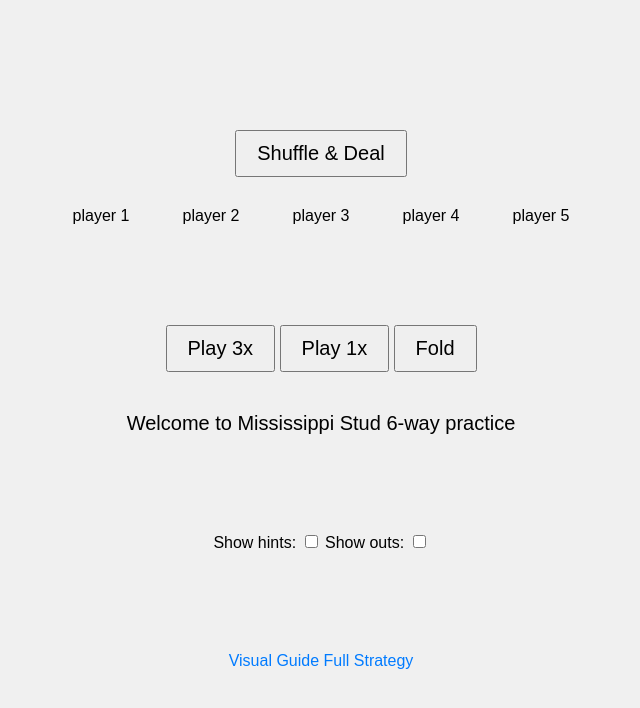
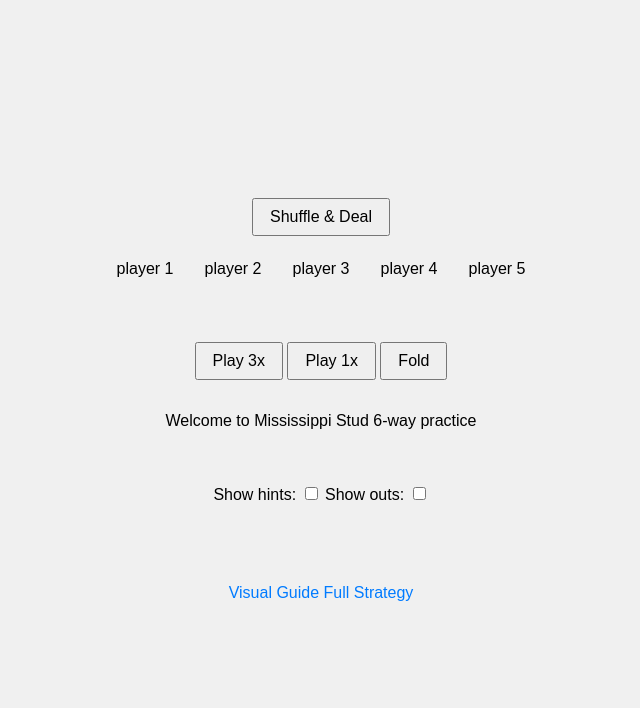
Before and after one commit to stephenhow/mississippi_stud6, a plain HTML site: page index.html in a window 1280 px wide. Shown: the whole page, without its empty margins (319-959 px from the left). Drawn offline with Linux system fonts and the light colour scheme.

Commit message:
Changed to relative em sizes.

```diff
--- a/style.css
+++ b/style.css
@@ -13,31 +13,31 @@ body, html {
 }
 
 #shuffle {
-    margin-bottom: 20px;
-    font-size: 20px;
-    padding: 10px 20px;
+    margin-bottom: 1em;
+    font-size: 1em;
+    padding: 0.5em 1em;
     cursor: pointer;
 }
 
 #play3x, #play1x, #fold {
-    margin-bottom: 20px;
-    font-size: 20px;
-    padding: 10px 20px;
+    margin-bottom: 1em;
+    font-size: 1em;
+    padding: 0.5em 1em;
     cursor: pointer;
 }
 
 #others, #playerCards {
     display: flex;
     justify-content: center;
-    gap: 10px;
-    margin-bottom: 50px;
+    gap: 0.5em;
+    margin-bottom: 2em;
 }
 
 #message, #strategy, #outs {
-    margin-bottom: 20px;
-    font-size: 20px;
-    height: 20px;
-    padding: 0px 20px;
+    margin-bottom: 1em;
+    font-size: 1em;
+    height: 0.5em;
+    padding: 0px 1em;
 }
 
 #strategy {
@@ -50,14 +50,14 @@ body, html {
 }
 
 .card {
-    width: 100px; /* Adjust based on your images */
-    height: 140px; /* Adjust based on your images */
+    width: 5em; /* Adjust based on your images */
+    height: 7em; /* Adjust based on your images */
     background-size: cover;
 }
 
 .other .card {
-    margin-top: 10px;
-    margin-right: 40px;
+    margin-top: 0.5em;
+    margin-right: 2em;
 }
 
 .grayed-out {
@@ -67,13 +67,13 @@ body, html {
 }
 
 .label {
-    width: 100px;
+    width: 5em;
     text-align: center;
-    margin-top: 10px;
+    margin-top: 0.5em;
 }
 
 #links {
-    margin-top: 100px;
+    margin-top: 5em;
 }
 
 /* Unvisited link */
```
